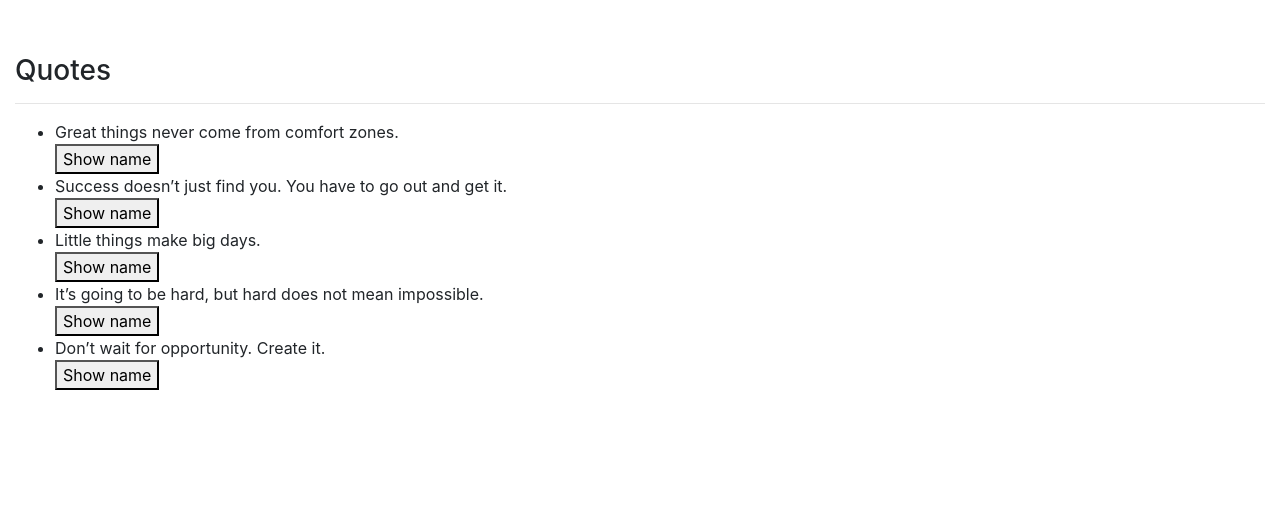
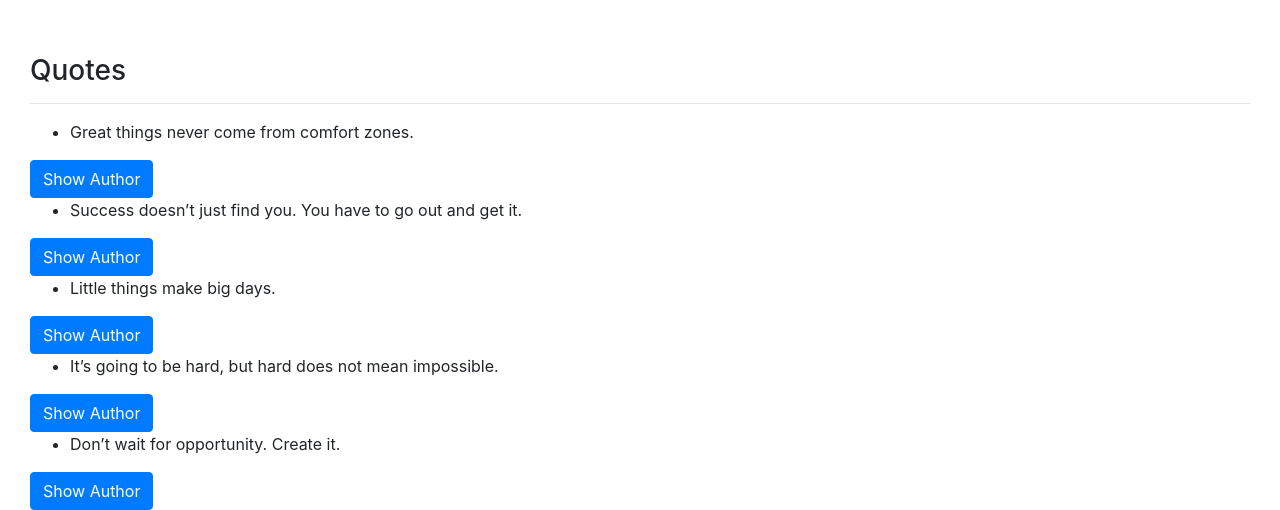
Before and after one commit to finaclemence15/quotes-app, an Angular app: page / in a window 1280 px wide. Shown: the part 464-974 px from the top of the page. Before the commit the page ends 870 px from the top, so only its background shows below. Built offline with nearby package versions, Linux system fonts and the light colour scheme; a web font is replaced by a local one.

Commit message:
adding upvote and down vote button

```diff
--- a/src/app/quote1-details/quote1-details.component.html
+++ b/src/app/quote1-details/quote1-details.component.html
@@ -1,4 +1,4 @@
 <!-- <p>quote1-details works!</p> -->
-<p>
-        {{quotes.author}}
-      </p>
+<p>{{quotes.author}}</p>
+<button (click)= 'goalComplete(true)' class="btn btn-success">Up Vote</button> <br> <br>
+<button (click)= 'goalComplete(true)' class="btn btn-warning">Down Vote</button>
--- a/src/app/quote1-details/quote1-details.component.ts
+++ b/src/app/quote1-details/quote1-details.component.ts
@@ -1,4 +1,4 @@
-import { Component, OnInit, Input } from '@angular/core';
+import { Component, OnInit, Input , Output, EventEmitter } from '@angular/core';
 import { Quotes } from '../quotes';
 
 @Component({
@@ -8,6 +8,11 @@ import { Quotes } from '../quotes';
 })
 export class Quote1DetailsComponent implements OnInit {
   @Input() quotes:  Quotes;
+  @Output() isComplete = new EventEmitter<boolean>();
+
+  quotesComplete(complete:boolean){
+    this.isComplete.emit(complete);
+  }
 
   constructor() { }
 
--- a/src/app/quote1/quote1.component.html
+++ b/src/app/quote1/quote1.component.html
@@ -1,11 +1,19 @@
 <!-- <p>quote1 works!</p> -->
-        <h3>Quotes</h3>
-        <hr>
+<div class="container-fluid">
+  <h3>Quotes</h3>
+  <hr>
+  <div class="row">
+    <div class="col-md-6">
+      <div *ngFor='let quotes of quote; let i = index '>
         <ul>
-          <div *ngFor='let quotes of quote; let i = index '>
-            <li> {{quotes.name}} </li>
-            <!-- <li *ngFor='let quotes of quote'> -->
-                <button (click)='toggleDetails(i)'>Show name</button>
-              <app-quote1-details *ngIf='quotes.showAuthor' [quotes]='quotes'></app-quote1-details>
-            </div>
+          <li> {{quotes.name}} </li>
+          <!-- <li *ngFor='let quotes of quote'> -->
         </ul>
+        <div> <button (click)='toggleDetails(i)' class="btn btn-primary">Show Author</button> </div>
+        <div *ngIf='quotes.showAuthor'>
+          <app-quote1-details [quotes]='quotes' (isComplete)='deleteQuotes($event,i)'></app-quote1-details>
+        </div>
+      </div>
+    </div>
+  </div>
+</div>
--- a/src/app/quote1/quote1.component.ts
+++ b/src/app/quote1/quote1.component.ts
@@ -17,6 +17,11 @@ export class Quote1Component implements OnInit {
   toggleDetails(index){
     this.quote[index].showAuthor = !this.quote[index].showAuthor;
   }
+  completeQuotes(isComplete, index){
+    if (isComplete) {
+      this.quote.splice(index,1);
+    }
+  }
 
   constructor() { }
 
```
